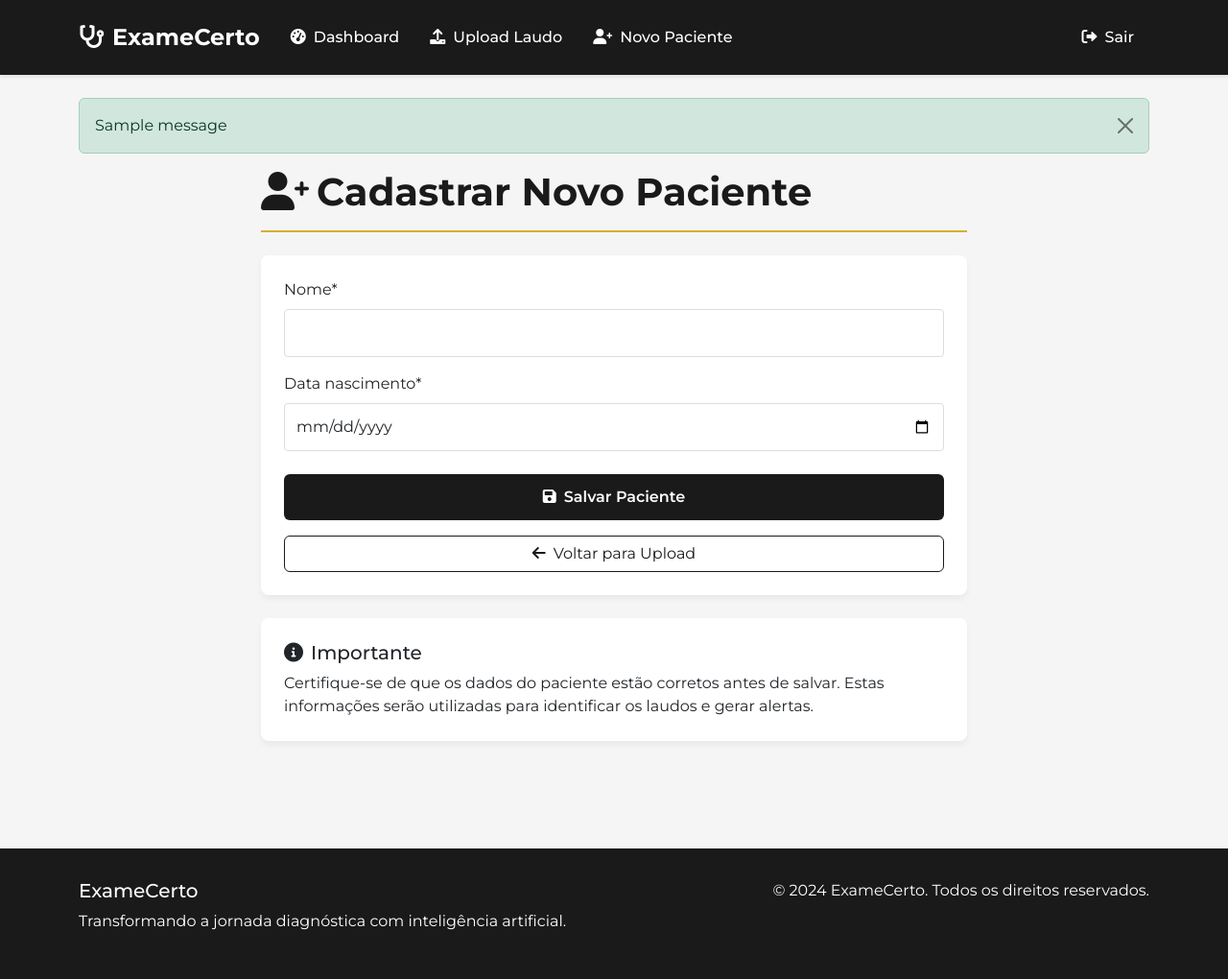
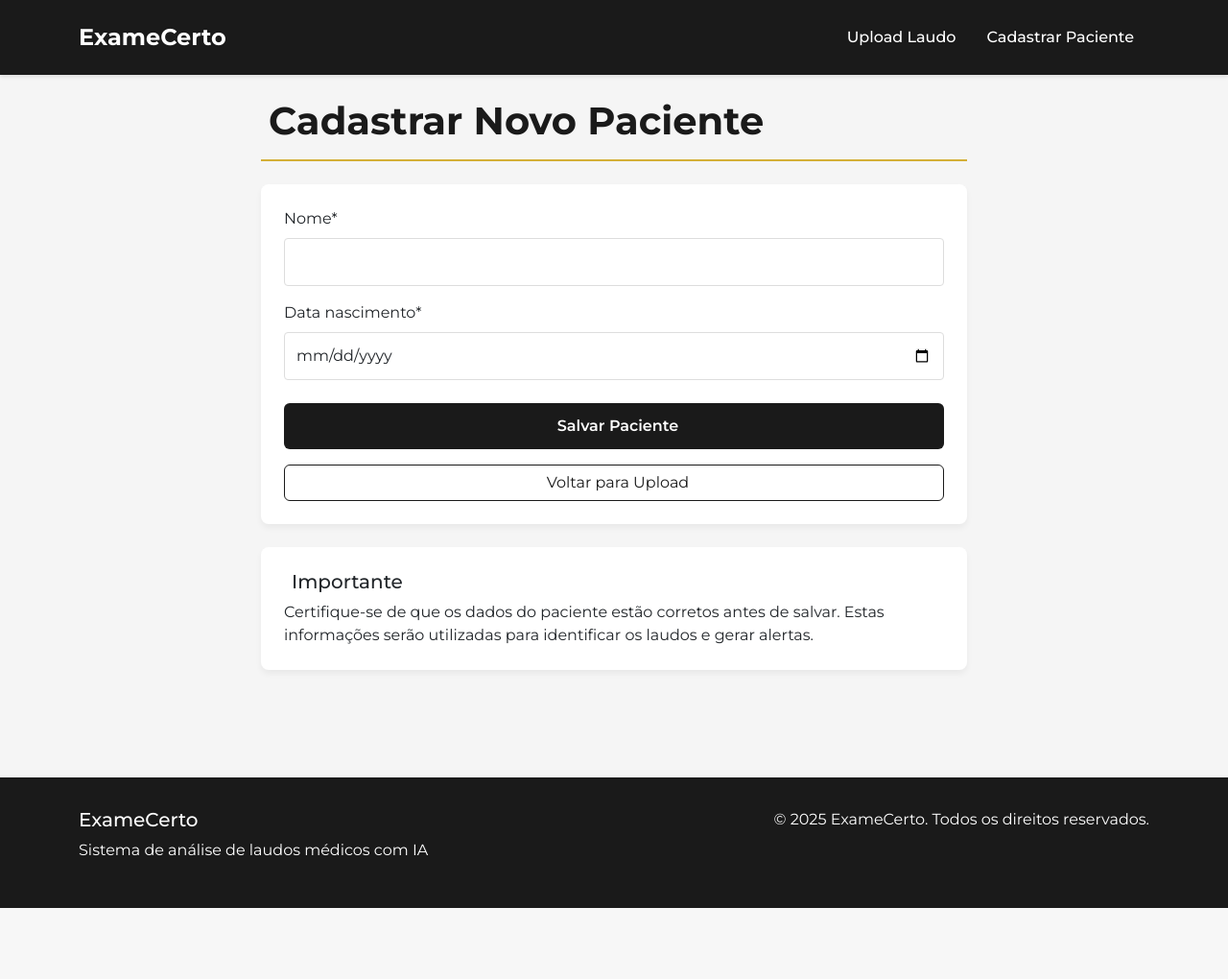
Before and after one commit to Guiribei/exame_certo, a Django app: page /paciente/novo/ in a window 1280 px wide. Shown: the whole page at 96% size. After the commit the page ends 946 px from the top, so only its background shows below. Run offline with Django 4.2, Linux system fonts and the light colour scheme; a user stored in the database is signed in; tables that the repository leaves empty hold one stand-in row (values such as "Sample post"); one stand-in notice (Sample message) is shown; some libraries are stand-ins or nearby versions.

Commit message:
static added

```diff
--- a/examecerto/settings.py
+++ b/examecerto/settings.py
@@ -116,11 +116,12 @@ USE_TZ = True
 
 
 # Static files (CSS, JavaScript, Images)
-# https://docs.djangoproject.com/en/4.2/howto/static-files/
+# https://docs.djangoproject.com/en/5.0/howto/static-files/
 
 STATIC_URL = 'static/'
+STATIC_ROOT = BASE_DIR / 'staticfiles'
 STATICFILES_DIRS = [
-    BASE_DIR / "static",
+    BASE_DIR / 'static',
 ]
 
 MEDIA_URL = '/media/'
--- a/laudos/templates/laudos/base.html
+++ b/laudos/templates/laudos/base.html
@@ -1,235 +1,54 @@
+{% load static %}
 <!DOCTYPE html>
 <html lang="pt-br">
 <head>
     <meta charset="UTF-8">
     <meta name="viewport" content="width=device-width, initial-scale=1.0">
-    <title>ExameCerto - {% block title %}{% endblock %}</title>
+    <title>{% block title %}ExameCerto{% endblock %}</title>
     <link href="https://cdn.jsdelivr.net/npm/bootstrap@5.3.0/dist/css/bootstrap.min.css" rel="stylesheet">
-    <link href="https://cdnjs.cloudflare.com/ajax/libs/font-awesome/6.0.0/css/all.min.css" rel="stylesheet">
-    <link href="https://fonts.googleapis.com/css2?family=Montserrat:wght@300;400;500;600;700&display=swap" rel="stylesheet">
-    <style>
-        :root {
-            --lotus-black: #1a1a1a;
-            --lotus-gold: #d4af37;
-            --lotus-white: #ffffff;
-            --lotus-gray: #f5f5f5;
-            --lotus-red: #e74c3c;
-        }
-
-        body {
-            font-family: 'Montserrat', sans-serif;
-            background-color: var(--lotus-gray);
-            color: var(--lotus-black);
-        }
-
-        .navbar {
-            background-color: var(--lotus-black) !important;
-            padding: 1rem 0;
-            box-shadow: 0 2px 4px rgba(0,0,0,0.1);
-        }
-
-        .navbar-brand {
-            font-weight: 700;
-            font-size: 1.5rem;
-            color: var(--lotus-white) !important;
-        }
-
-        .nav-link {
-            color: var(--lotus-white) !important;
-            font-weight: 500;
-            padding: 0.5rem 1rem !important;
-            transition: all 0.3s ease;
-        }
-
-        .nav-link:hover {
-            color: var(--lotus-gold) !important;
-        }
-
-        .card {
-            border: none;
-            border-radius: 8px;
-            box-shadow: 0 4px 6px rgba(0,0,0,0.05);
-            transition: transform 0.3s ease;
-            margin-bottom: 1.5rem;
-        }
-
-        .card:hover {
-            transform: translateY(-2px);
-        }
-
-        .card-header {
-            background-color: var(--lotus-white);
-            border-bottom: 2px solid var(--lotus-gold);
-            padding: 1.5rem;
-        }
-
-        .card-body {
-            padding: 1.5rem;
-        }
-
-        .btn-primary {
-            background-color: var(--lotus-black);
-            border: none;
-            padding: 0.75rem 1.5rem;
-            font-weight: 600;
-            transition: all 0.3s ease;
-        }
-
-        .btn-primary:hover {
-            background-color: var(--lotus-gold);
-            color: var(--lotus-black);
-        }
-
-        .btn-outline-secondary {
-            border-color: var(--lotus-black);
-            color: var(--lotus-black);
-        }
-
-        .btn-outline-secondary:hover {
-            background-color: var(--lotus-black);
-            color: var(--lotus-white);
-        }
-
-        .alert-critical {
-            background-color: #fff5f5;
-            border-left: 4px solid var(--lotus-red);
-            color: var(--lotus-black);
-        }
-
-        .pdf-preview {
-            background-color: var(--lotus-white);
-            border-radius: 8px;
-            padding: 2rem;
-            margin: 2rem 0;
-            box-shadow: 0 2px 4px rgba(0,0,0,0.05);
-        }
-
-        .highlight {
-            background-color: #fff5f5;
-            color: var(--lotus-red);
-            padding: 0.2rem 0.4rem;
-            border-radius: 4px;
-            font-weight: 600;
-        }
-
-        .badge {
-            padding: 0.5rem 1rem;
-            font-weight: 600;
-            border-radius: 4px;
-        }
-
-        .badge.bg-danger {
-            background-color: var(--lotus-red) !important;
-        }
-
-        .form-control, .form-select {
-            border: 1px solid #ddd;
-            padding: 0.75rem;
-            border-radius: 4px;
-        }
-
-        .form-control:focus, .form-select:focus {
-            border-color: var(--lotus-gold);
-            box-shadow: 0 0 0 0.2rem rgba(212, 175, 55, 0.25);
-        }
-
-        .page-header {
-            margin-bottom: 2rem;
-            padding-bottom: 1rem;
-            border-bottom: 2px solid var(--lotus-gold);
-        }
-
-        .page-title {
-            font-weight: 700;
-            color: var(--lotus-black);
-            margin-bottom: 0;
-        }
-
-        .footer {
-            background-color: var(--lotus-black);
-            color: var(--lotus-white);
-            padding: 2rem 0;
-            margin-top: 4rem;
-        }
-
-        .footer a {
-            color: var(--lotus-gold);
-            text-decoration: none;
-        }
-
-        .footer a:hover {
-            color: var(--lotus-white);
-        }
-    </style>
+    <link href="https://fonts.googleapis.com/css2?family=Montserrat:wght@400;500;600;700&display=swap" rel="stylesheet">
+    <link href="{% static 'css/style.css' %}" rel="stylesheet">
+    {% block extra_css %}{% endblock %}
 </head>
 <body>
-    <nav class="navbar navbar-expand-lg navbar-dark">
+    <nav class="navbar navbar-expand-lg">
         <div class="container">
-            <a class="navbar-brand" href="{% url 'dashboard' %}">
-                <i class="fas fa-stethoscope me-2"></i>ExameCerto
-            </a>
+            <a class="navbar-brand" href="{% url 'laudos:upload_laudo' %}">ExameCerto</a>
             <button class="navbar-toggler" type="button" data-bs-toggle="collapse" data-bs-target="#navbarNav">
                 <span class="navbar-toggler-icon"></span>
             </button>
             <div class="collapse navbar-collapse" id="navbarNav">
-                <ul class="navbar-nav">
+                <ul class="navbar-nav ms-auto">
                     <li class="nav-item">
-                        <a class="nav-link" href="{% url 'dashboard' %}">
-                            <i class="fas fa-tachometer-alt me-2"></i>Dashboard
-                        </a>
+                        <a class="nav-link" href="{% url 'laudos:upload_laudo' %}">Upload Laudo</a>
                     </li>
                     <li class="nav-item">
-                        <a class="nav-link" href="{% url 'upload_laudo' %}">
-                            <i class="fas fa-upload me-2"></i>Upload Laudo
-                        </a>
-                    </li>
-                    <li class="nav-item">
-                        <a class="nav-link" href="{% url 'cadastrar_paciente' %}">
-                            <i class="fas fa-user-plus me-2"></i>Novo Paciente
-                        </a>
+                        <a class="nav-link" href="{% url 'laudos:cadastrar_paciente' %}">Cadastrar Paciente</a>
                     </li>
                 </ul>
-                {% if user.is_authenticated %}
-                <ul class="navbar-nav ms-auto">
-                    <li class="nav-item">
-                        <a class="nav-link" href="{% url 'logout' %}">
-                            <i class="fas fa-sign-out-alt me-2"></i>Sair
-                        </a>
-                    </li>
-                </ul>
-                {% endif %}
             </div>
         </div>
     </nav>
 
-    <div class="container py-4">
-        {% if messages %}
-            {% for message in messages %}
-                <div class="alert alert-{{ message.tags }} alert-dismissible fade show" role="alert">
-                    {{ message }}
-                    <button type="button" class="btn-close" data-bs-dismiss="alert" aria-label="Close"></button>
-                </div>
-            {% endfor %}
-        {% endif %}
-
-        {% block content %}
-        {% endblock %}
-    </div>
+    <main class="container py-4">
+        {% block content %}{% endblock %}
+    </main>
 
     <footer class="footer">
         <div class="container">
             <div class="row">
                 <div class="col-md-6">
                     <h5>ExameCerto</h5>
-                    <p>Transformando a jornada diagnóstica com inteligência artificial.</p>
+                    <p>Sistema de análise de laudos médicos com IA</p>
                 </div>
                 <div class="col-md-6 text-md-end">
-                    <p>&copy; 2024 ExameCerto. Todos os direitos reservados.</p>
+                    <p>&copy; {% now "Y" %} ExameCerto. Todos os direitos reservados.</p>
                 </div>
             </div>
         </div>
     </footer>
 
     <script src="https://cdn.jsdelivr.net/npm/bootstrap@5.3.0/dist/js/bootstrap.bundle.min.js"></script>
+    {% block extra_js %}{% endblock %}
 </body>
 </html>
--- /dev/null
+++ b/static/css/style.css
@@ -0,0 +1,152 @@
+:root {
+    --lotus-black: #1a1a1a;
+    --lotus-gold: #d4af37;
+    --lotus-white: #ffffff;
+    --lotus-gray: #f5f5f5;
+    --lotus-red: #e74c3c;
+}
+
+body {
+    font-family: 'Montserrat', sans-serif;
+    background-color: var(--lotus-gray);
+    color: var(--lotus-black);
+}
+
+.navbar {
+    background-color: var(--lotus-black) !important;
+    padding: 1rem 0;
+    box-shadow: 0 2px 4px rgba(0,0,0,0.1);
+}
+
+.navbar-brand {
+    font-weight: 700;
+    font-size: 1.5rem;
+    color: var(--lotus-white) !important;
+}
+
+.nav-link {
+    color: var(--lotus-white) !important;
+    font-weight: 500;
+    padding: 0.5rem 1rem !important;
+    transition: all 0.3s ease;
+}
+
+.nav-link:hover {
+    color: var(--lotus-gold) !important;
+}
+
+.card {
+    border: none;
+    border-radius: 8px;
+    box-shadow: 0 4px 6px rgba(0,0,0,0.05);
+    transition: transform 0.3s ease;
+    margin-bottom: 1.5rem;
+}
+
+.card:hover {
+    transform: translateY(-2px);
+}
+
+.card-header {
+    background-color: var(--lotus-white);
+    border-bottom: 2px solid var(--lotus-gold);
+    padding: 1.5rem;
+}
+
+.card-body {
+    padding: 1.5rem;
+}
+
+.btn-primary {
+    background-color: var(--lotus-black);
+    border: none;
+    padding: 0.75rem 1.5rem;
+    font-weight: 600;
+    transition: all 0.3s ease;
+}
+
+.btn-primary:hover {
+    background-color: var(--lotus-gold);
+    color: var(--lotus-black);
+}
+
+.btn-outline-secondary {
+    border-color: var(--lotus-black);
+    color: var(--lotus-black);
+}
+
+.btn-outline-secondary:hover {
+    background-color: var(--lotus-black);
+    color: var(--lotus-white);
+}
+
+.alert-critical {
+    background-color: #fff5f5;
+    border-left: 4px solid var(--lotus-red);
+    color: var(--lotus-black);
+}
+
+.pdf-preview {
+    background-color: var(--lotus-white);
+    border-radius: 8px;
+    padding: 2rem;
+    margin: 2rem 0;
+    box-shadow: 0 2px 4px rgba(0,0,0,0.05);
+}
+
+.highlight {
+    background-color: #fff5f5;
+    color: var(--lotus-red);
+    padding: 0.2rem 0.4rem;
+    border-radius: 4px;
+    font-weight: 600;
+}
+
+.badge {
+    padding: 0.5rem 1rem;
+    font-weight: 600;
+    border-radius: 4px;
+}
+
+.badge.bg-danger {
+    background-color: var(--lotus-red) !important;
+}
+
+.form-control, .form-select {
+    border: 1px solid #ddd;
+    padding: 0.75rem;
+    border-radius: 4px;
+}
+
+.form-control:focus, .form-select:focus {
+    border-color: var(--lotus-gold);
+    box-shadow: 0 0 0 0.2rem rgba(212, 175, 55, 0.25);
+}
+
+.page-header {
+    margin-bottom: 2rem;
+    padding-bottom: 1rem;
+    border-bottom: 2px solid var(--lotus-gold);
+}
+
+.page-title {
+    font-weight: 700;
+    color: var(--lotus-black);
+    margin-bottom: 0;
+}
+
+.footer {
+    background-color: var(--lotus-black);
+    color: var(--lotus-white);
+    padding: 2rem 0;
+    margin-top: 4rem;
+}
+
+.footer a {
+    color: var(--lotus-gold);
+    text-decoration: none;
+}
+
+.footer a:hover {
+    color: var(--lotus-white);
+}
```
